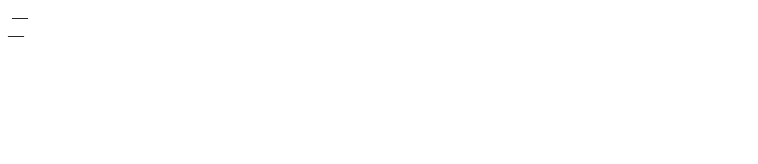
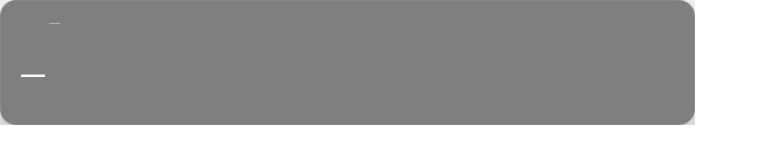
Before and after one commit to ateymoori/lyricglow, a website built with Vite: page resources/overlay.html in a window 1280 px wide. Shown: the whole page, without its empty margins (0-758 px from the left). Built offline with nearby package versions, Linux system fonts and the light colour scheme.

Commit message:
feat: add overlay window styles

```diff
--- a/resources/overlay.css
+++ b/resources/overlay.css
@@ -1 +1,78 @@
-/* Overlay styles - To be implemented in Task 4 */
+* {
+  margin: 0;
+  padding: 0;
+  box-sizing: border-box;
+}
+
+html, body {
+  width: 695px;
+  height: 125px;
+  overflow: hidden;
+  background: transparent;
+  -webkit-user-select: none;
+  user-select: none;
+}
+
+#overlay {
+  width: 695px;
+  height: 125px;
+  background: rgba(0, 0, 0, 0.5);
+  backdrop-filter: blur(24px);
+  -webkit-backdrop-filter: blur(24px);
+  border-radius: 16px;
+  border: 1px solid rgba(255, 255, 255, 0.08);
+  box-shadow: 0 8px 32px rgba(0, 0, 0, 0.4);
+  display: flex;
+  flex-direction: column;
+  justify-content: center;
+  padding: 10px 20px 12px;
+  gap: 4px;
+  cursor: default;
+}
+
+#meta-row {
+  display: flex;
+  align-items: center;
+  gap: 8px;
+  height: 24px;
+}
+
+#artwork {
+  width: 20px;
+  height: 20px;
+  border-radius: 3px;
+  object-fit: cover;
+  flex-shrink: 0;
+  opacity: 0;
+  transition: opacity 0.2s ease;
+}
+
+#artwork.visible {
+  opacity: 1;
+}
+
+#track-info {
+  font-family: -apple-system, BlinkMacSystemFont, 'SF Pro Text', sans-serif;
+  font-size: 11px;
+  font-weight: 400;
+  color: rgba(255, 255, 255, 0.45);
+  letter-spacing: 0.01em;
+  overflow: hidden;
+  text-overflow: ellipsis;
+  white-space: nowrap;
+}
+
+#lyric-line {
+  font-family: -apple-system, BlinkMacSystemFont, 'SF Pro Display', sans-serif;
+  font-size: 24px;
+  font-weight: 600;
+  color: rgba(255, 255, 255, 0.95);
+  letter-spacing: -0.02em;
+  overflow: hidden;
+  text-overflow: ellipsis;
+  white-space: nowrap;
+  line-height: 1.2;
+  flex: 1;
+  display: flex;
+  align-items: center;
+}
```
